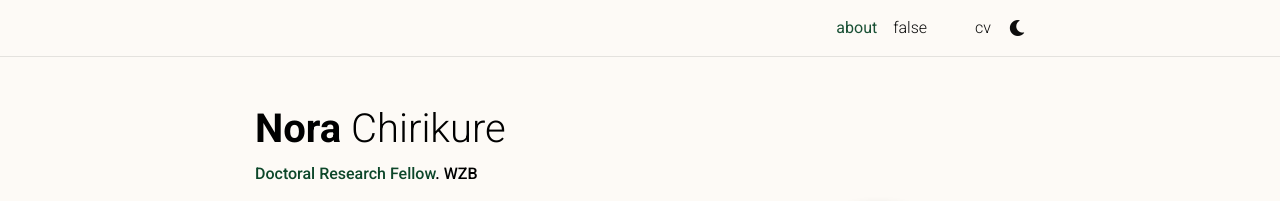
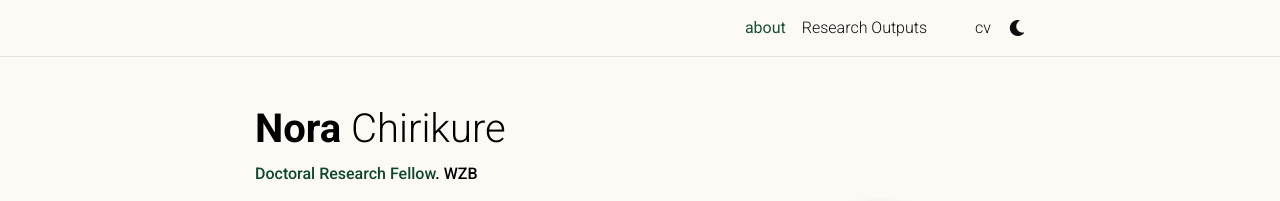
Before and after one commit to norachirikure/www, a Jekyll site: the page built from _pages/about.md, in a window 1280 px wide. Shown: the top 201 px of the page. Built offline with Jekyll 4.4.1, drawn with Linux system fonts in a browser that asks for light colours; full-size pictures stand in for the smaller copies a plugin makes; comment, search, counter and statistics services are not loaded; a style sheet for code colours, icons or effects is not loaded.

Commit message:
Update title of publications page to 'Research Outputs'

```diff
--- a/_pages/publications.md
+++ b/_pages/publications.md
@@ -1,7 +1,7 @@
 ---
 layout: page
 permalink: /publications/
-title: false
+title: Research Outputs
 # description: publications by categories in reversed chronological order.
 years: [Working Papers, Policy Briefs, Reports, Other Writing]
 nav: true
```
